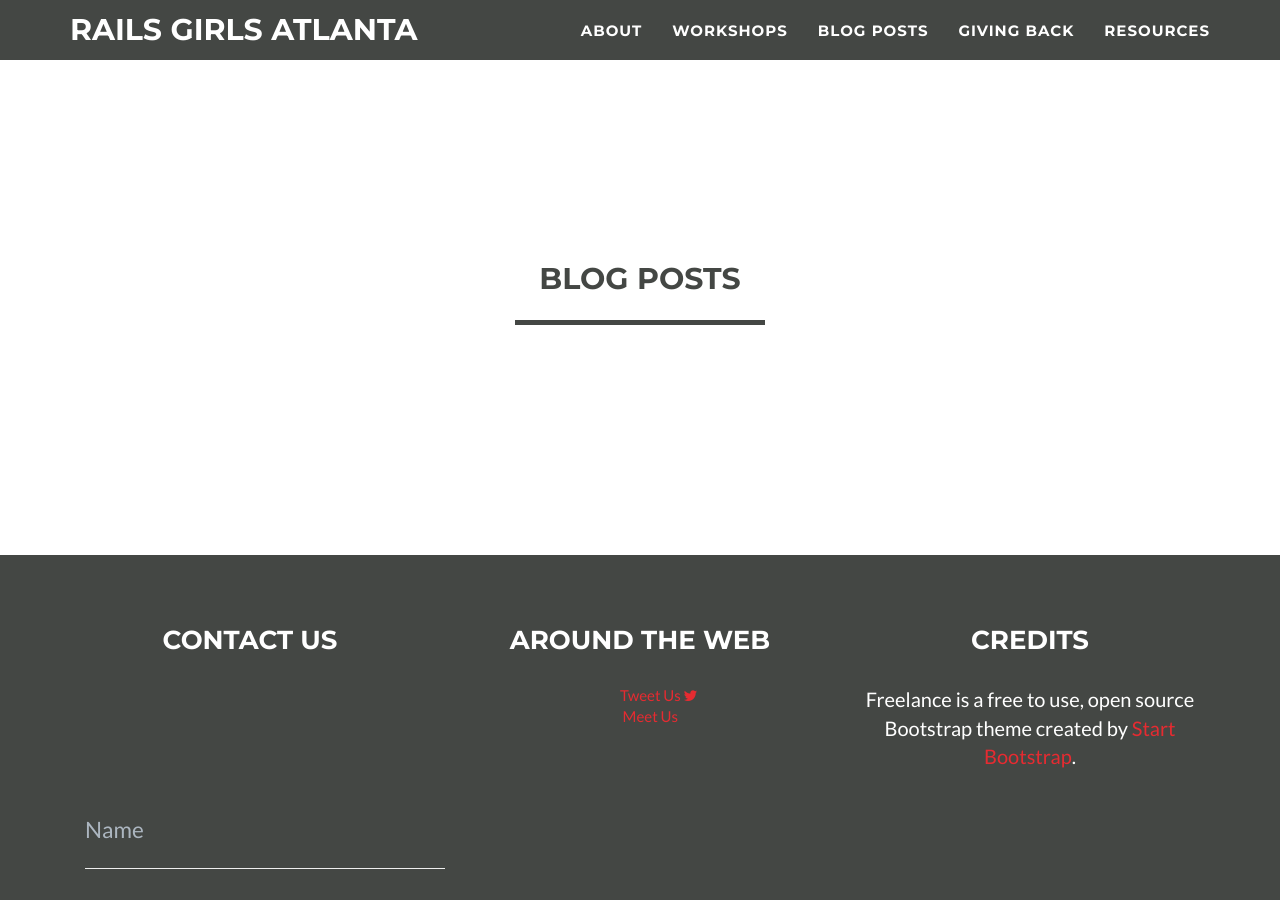
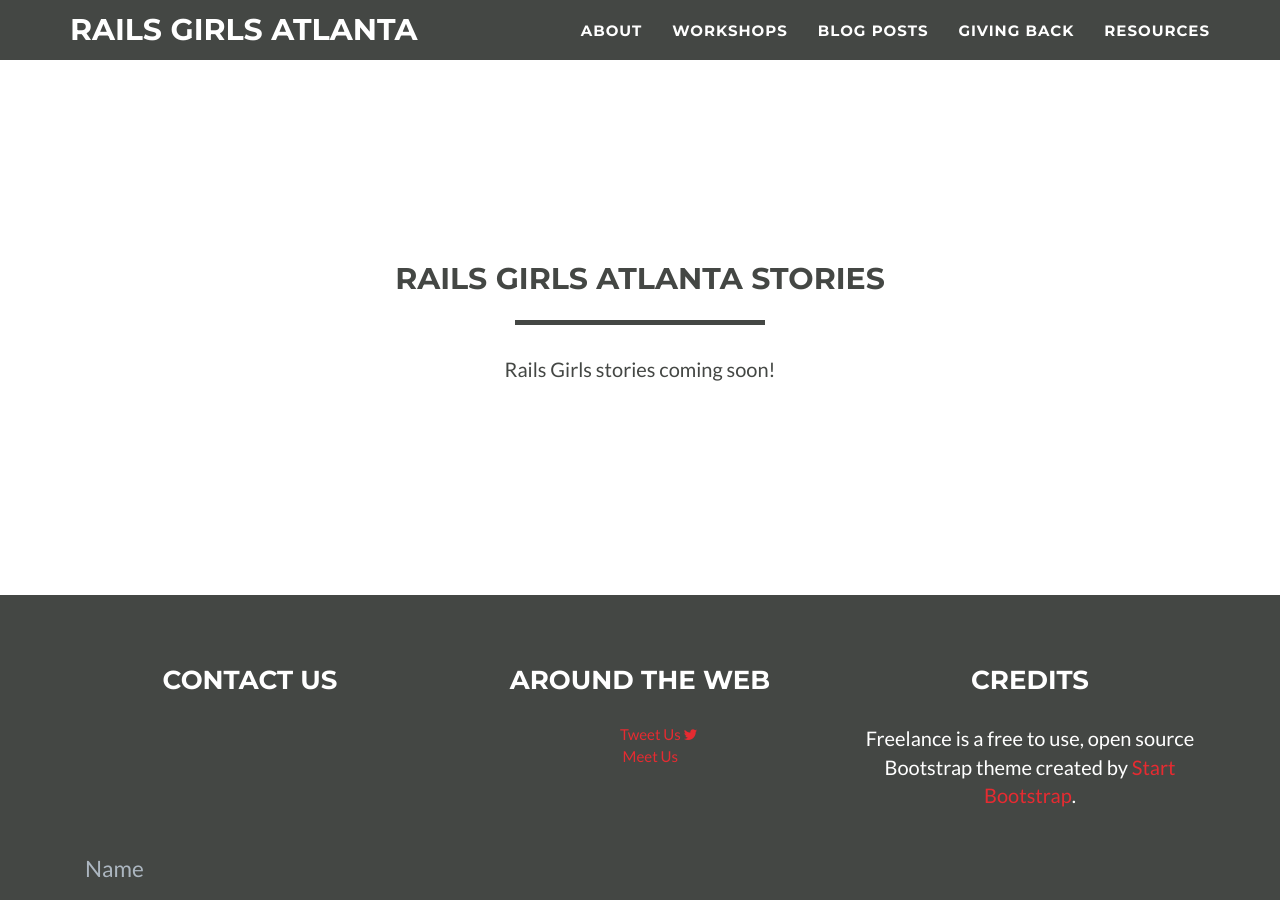
Before and after one commit to railsgirlsatl/railsgirlsatl.github.io, a Jekyll site: the page built from index.html, in a window 1280 px wide and 900 px high, scrolled down 2372 px. Built offline with Jekyll 4.4.1, drawn with Linux system fonts in a browser that asks for light colours.

Commit message:
Always display stories section
* Conditionally display stories items or "stories coming soon!"

```diff
--- a/_includes/blog.html
+++ b/_includes/blog.html
@@ -1,11 +1,4 @@
 <section id="blog">
 {% include workshops_grid.html %}
-
-
-  {% for post in site.posts %}
-    {% if post.category contains 'Success Stories' %}
-      {% include stories_grid.html %}
-    {% endif %}
-  {% endfor %}
-  {% include posts.html %}
+{% include stories_grid.html %}
 </section>
--- a/_includes/stories_grid.html
+++ b/_includes/stories_grid.html
@@ -6,12 +6,15 @@
                 <div class="col-lg-12 text-center">
                     <h2>Rails Girls Atlanta Stories</h2>
                     <hr class="star-primary">
+                    {% if site.categories.stories == null %}
+                        <p>Rails Girls stories coming soon!</p>
+                    {% endif %}
             </div>
             <div class="row">
                 {% for post in site.posts %}
                     {% if post.category contains 'Stories' %}
                         <div class="col-sm-4 blog-item">
-                        <a href="#blogModal-{{ post.modal-id }}" class="blog-link" data-toggle="modal">
+                            <a href="{{ post.url }}" class="blog-link">
                                 <div class="caption">
                                     <div class="caption-content">
                                         <i class="fa fa-plus-circle fa-3x"></i>
```
Lines whose indentation alone changed are shown as unchanged.
